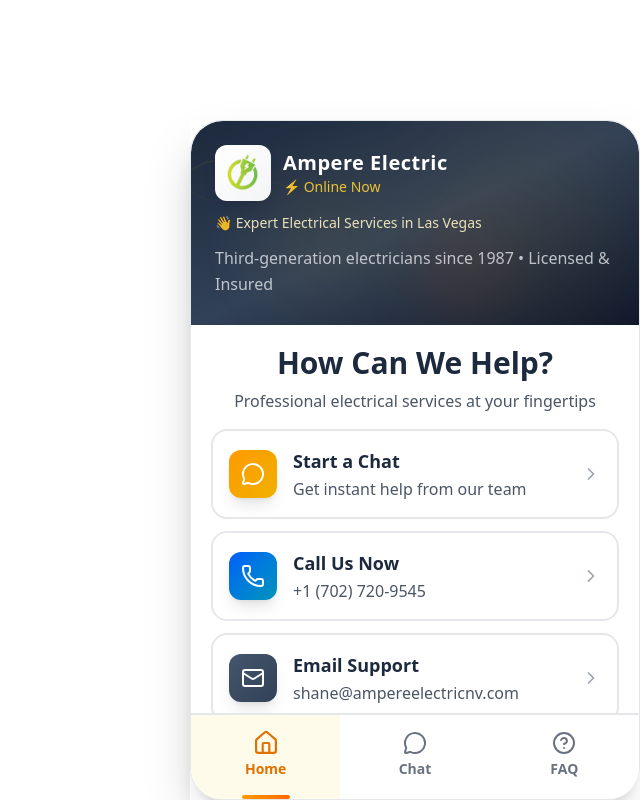
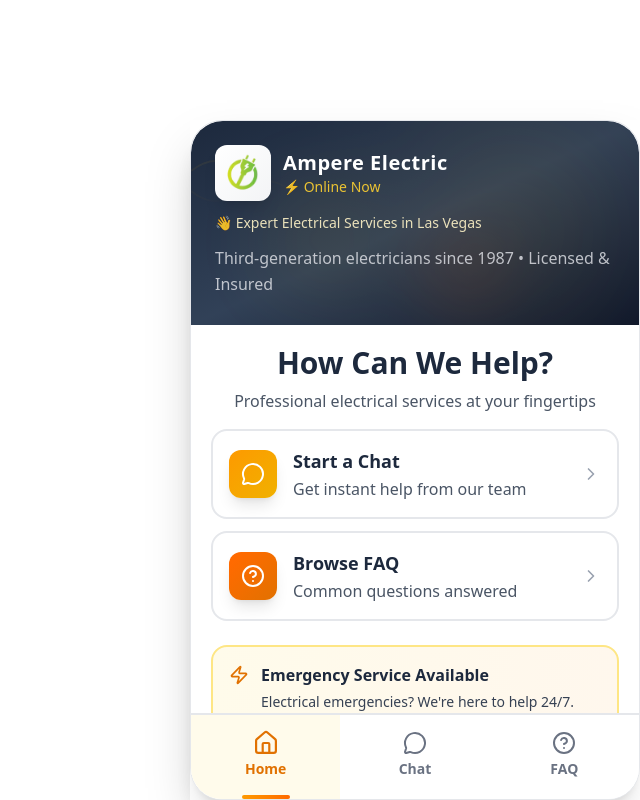
Before and after one commit to alihassanml/Ampere-Electric-Chatbot, a React (Vite) app: page / in a window 1280 px wide. Shown: the whole page, without its empty margins (640-1280 px from the left). Built offline with nearby package versions, Linux system fonts and the light colour scheme.

Commit message:
first commit

```diff
--- a/src/components/Chatbot.tsx
+++ b/src/components/Chatbot.tsx
@@ -142,20 +142,7 @@
       action: () => setScreen('chat'),
       gradient: "from-amber-500 to-yellow-500"
     },
-    {
-      icon: Phone,
-      title: "Call Us Now",
-      subtitle: "+1 (702) 720-9545",
-      action: () => window.open('tel:+17027209545'),
-      gradient: "from-blue-600 to-cyan-600"
-    },
-    {
-      icon: Mail,
-      title: "Email Support",
-      subtitle: "shane@ampereelectricnv.com",
-      action: () => window.open('mailto:shane@ampereelectricnv.com'),
-      gradient: "from-slate-600 to-slate-700"
-    },
+
     {
       icon: HelpCircle,
       title: "Browse FAQ",
```
Also changed, not shown: 1 other file (tests, documents, lock files or other folders).
